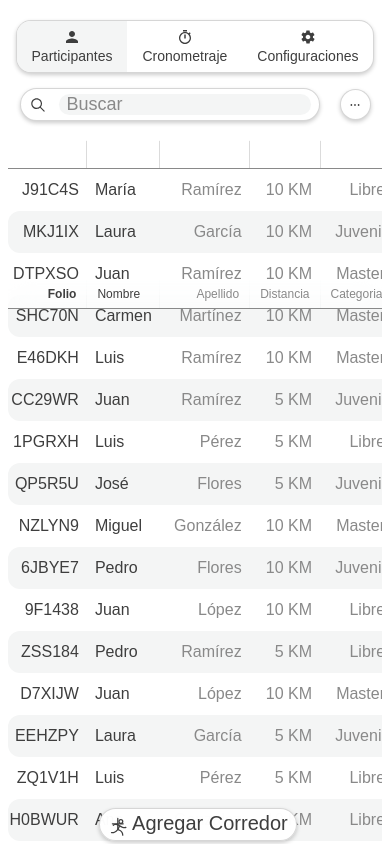
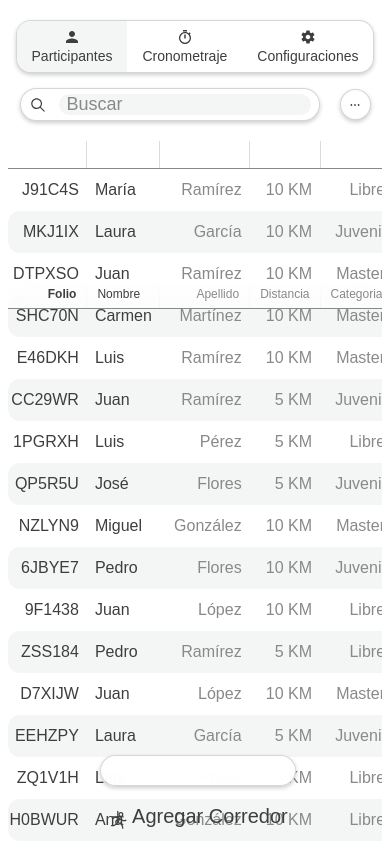
Before and after one commit to VexedElm035/gestion-folios, a React (Vite) app: page / in a window 390 px wide. Shown: the top 844 px of the page. Built offline with nearby package versions, Linux system fonts and the light colour scheme.

Commit message:
Responsiveness for GSAP in RunnerButton

```diff
--- a/src/components/navbar/elements/RunnerButton.tsx
+++ b/src/components/navbar/elements/RunnerButton.tsx
@@ -10,8 +10,6 @@ import './runnerbutton.css';
 gsap.registerPlugin(useGSAP);
 
 const STORAGE_KEY = 'addRunnerExpanded';
-const COLLAPSED_WIDTH = 'calc(var(--regular-text) + 180px)';
-const COLLAPSED_HEIGHT = 'calc(var(--regular-text) + 15px)';
 
 const readStoredExpanded = (): boolean => {
   try {
@@ -31,14 +29,25 @@ const RunnerButton = () => {
   const buttonRef = useRef<HTMLButtonElement>(null);
 
   const [isExpanded, setIsExpanded] = useState<boolean>(() => readStoredExpanded());
+  const [isMobile, setIsMobile] = useState(false);
 
   useEffect(() => {
+    const mq = window.matchMedia('(max-width: 480px)');
+    const onChange = () => setIsMobile(mq.matches);
+    onChange();
+    mq.addEventListener('change', onChange);
+    return () => mq.removeEventListener('change', onChange);
+  }, []);
+
+  useEffect(() => {
+    // No persistimos el estado en móvil para no sobreescribir la preferencia desktop.
+    if (isMobile) return;
     try {
       localStorage.setItem(STORAGE_KEY, JSON.stringify(isExpanded));
     } catch {
       // ignore (storage could be unavailable)
     }
-  }, [isExpanded]);
+  }, [isExpanded, isMobile]);
 
   useGSAP(() => {
     const text = textRef.current;
@@ -54,17 +63,21 @@ const RunnerButton = () => {
       gsap.set(collapsedIcons, { opacity: 0, display: 'none' });
       gsap.set(expandedIcon, { display: 'flex', opacity: 1 });
       gsap.set(content, { display: 'flex', opacity: 1 });
-      gsap.set(container, { width: 'auto', height: 'auto' });
-      gsap.set(button, { height: 'auto' });
+      container.classList.add('is-expanded');
+      container.classList.remove('is-collapsed');
+      container.classList.toggle('is-mobile', isMobile);
+      gsap.set(container, { clearProps: 'width,height' });
     } else {
       gsap.set(expandedIcon, { opacity: 0, display: 'none' });
       gsap.set(content, { opacity: 0, display: 'none' });
-      gsap.set(container, { width: COLLAPSED_WIDTH, height: COLLAPSED_HEIGHT });
+      container.classList.add('is-collapsed');
+      container.classList.remove('is-expanded');
+      container.classList.toggle('is-mobile', isMobile);
+      gsap.set(container, { clearProps: 'width,height' });
       gsap.set(text, { display: 'flex', opacity: 1 });
       gsap.set(collapsedIcons, { display: 'block', opacity: 1 });
-      gsap.set(button, { height: COLLAPSED_HEIGHT });
     }
-  }, [isExpanded]);
+  }, [isExpanded, isMobile]);
 
   const isAnimating = useRef(false);
 
@@ -82,33 +95,57 @@ const RunnerButton = () => {
     isAnimating.current = true;
 
     if (!isExpanded) {
+      const start = container.getBoundingClientRect();
+
       const tl = gsap.timeline({
         onComplete: () => {
           isAnimating.current = false;
           setIsExpanded(true);
+          gsap.set(container, { clearProps: 'width,height' });
         }
       });
       tl.to([text, collapsedIcons], { opacity: 0, duration: 0.2 })
         .set([text, collapsedIcons], { display: 'none' })
         .set(expandedIcon, { display: 'flex', opacity: 0 })
-        .set(button, { height: 'auto'})
         .set(content, { display: 'flex', opacity: 0 })
-        .to(container, { width: 'auto', height: 'auto', duration: 0.3 })
+
+        // Aplica layout expandido (CSS) y anima a su tamaño final medido.
+        .add(() => {
+          container.classList.add('is-expanded');
+          container.classList.remove('is-collapsed');
+          gsap.set(container, { width: start.width, height: start.height });
+          gsap.set(container, { clearProps: 'width,height' });
+          const end = container.getBoundingClientRect();
+          gsap.set(container, { width: start.width, height: start.height });
+          gsap.to(container, { width: end.width, height: end.height, duration: 0.3, ease: 'power3.out' });
+        })
         .to(expandedIcon, { opacity: 1, duration: 0.2 }, "-=0.05")
         .to(content, { opacity: 1, duration: 0.2 }, "-=0.3");
     }
     else {
+      const start = container.getBoundingClientRect();
+
       const tl = gsap.timeline({
         onComplete: () => {
           isAnimating.current = false;
           setIsExpanded(false);
+          gsap.set(container, { clearProps: 'width,height' });
         }
       });
       tl.to([content, expandedIcon], { opacity: 0, duration: 0.2 })
-        .to(container, { width: COLLAPSED_WIDTH, height: COLLAPSED_HEIGHT, duration: 0.12 }, "-=0.05")
+
+        // Aplica layout colapsado (CSS) y anima a su tamaño final medido.
+        .add(() => {
+          container.classList.add('is-collapsed');
+          container.classList.remove('is-expanded');
+          gsap.set(container, { width: start.width, height: start.height });
+          gsap.set(container, { clearProps: 'width,height' });
+          const end = container.getBoundingClientRect();
+          gsap.set(container, { width: start.width, height: start.height });
+          gsap.to(container, { width: end.width, height: end.height, duration: 0.12, ease: 'power3.out' });
+        }, "-=0.05")
         .set(content, { display: 'none' })
         .set(expandedIcon, { display: 'none' })
-        .set(button, { height: COLLAPSED_HEIGHT })
         .set([text, collapsedIcons], { display: 'flex', opacity: 0 })
         .set(collapsedIcons, { display: 'block' })
         .to([text, collapsedIcons], { opacity: 1, duration: 0.2 });
@@ -140,7 +177,7 @@ const RunnerButton = () => {
         </div>
       </button>
 
-    <div ref={containerRef} className={`running-container`}>
+    <div ref={containerRef} className={`running-container ${isExpanded ? 'is-expanded' : 'is-collapsed'} ${isMobile ? 'is-mobile' : ''}`.trim()}>
       <div ref={contentRef} id="add-runner-panel" className="window-content">
         <Form />
       </div>
--- a/src/components/navbar/elements/runnerbutton.css
+++ b/src/components/navbar/elements/runnerbutton.css
@@ -8,6 +8,7 @@
 }
 
 .runner-container-center {
+  position: relative;
   display: flex;
   justify-content: center;
   align-items: center;
@@ -15,22 +16,36 @@
 
 .running-container{
   position: absolute;
-  top: 0;
+  top: calc(100% + 8px);
+  left: 0;
   z-index: 101;
   color: var(--regular-text-color);
   border: 1px solid rgba(var(--secondary-text-color-rgb), 0.35);
+  box-sizing: border-box;
   padding: 0;
   display: flex;
   align-items: center;
   justify-content: center;
   font-size: var(--caption-text);
   box-shadow: 0 2px 4px rgba(0, 0, 0, 0.2);
-  width: calc(var(--regular-text) + 180px);
-  height: calc(var(--regular-text) + 15px);
+  width: auto;
+  height: auto;
   border-radius: 25px;
   gap: 10px;
   flex-direction: column;
   background-color: rgba(var(--background-color-rgb), 0.98);
+  --runner-collapsed-width: calc(var(--regular-text) + 180px);
+  --runner-collapsed-height: calc(var(--regular-text) + 15px);
+}
+
+.running-container.is-collapsed{
+  width: var(--runner-collapsed-width);
+  height: var(--runner-collapsed-height);
+}
+
+.running-container.is-expanded{
+  width: auto;
+  height: auto;
 }
 
 .running-button{
@@ -115,8 +130,13 @@
 }
 
 @media (max-width: 480px) {
+  .running-button{
+    height: calc(var(--heading-text) + 25px);
+  }
+
   .running-container{
-
+    top: auto;
+    bottom: calc(100% + 8px);
   }
 
   .window-content {
```
